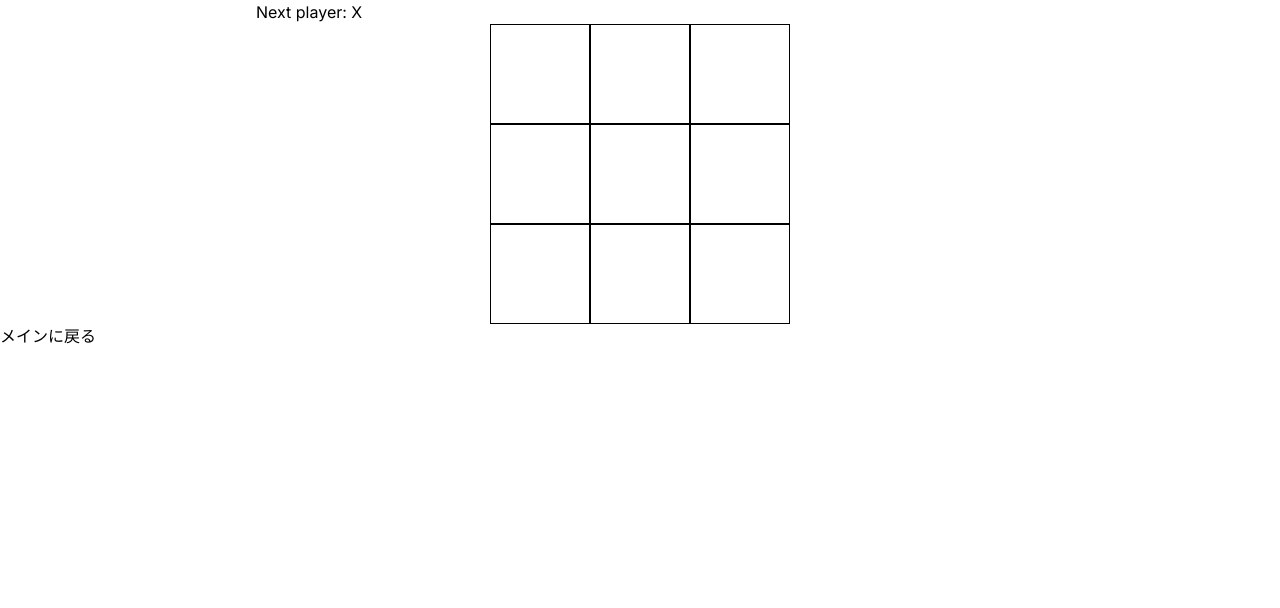
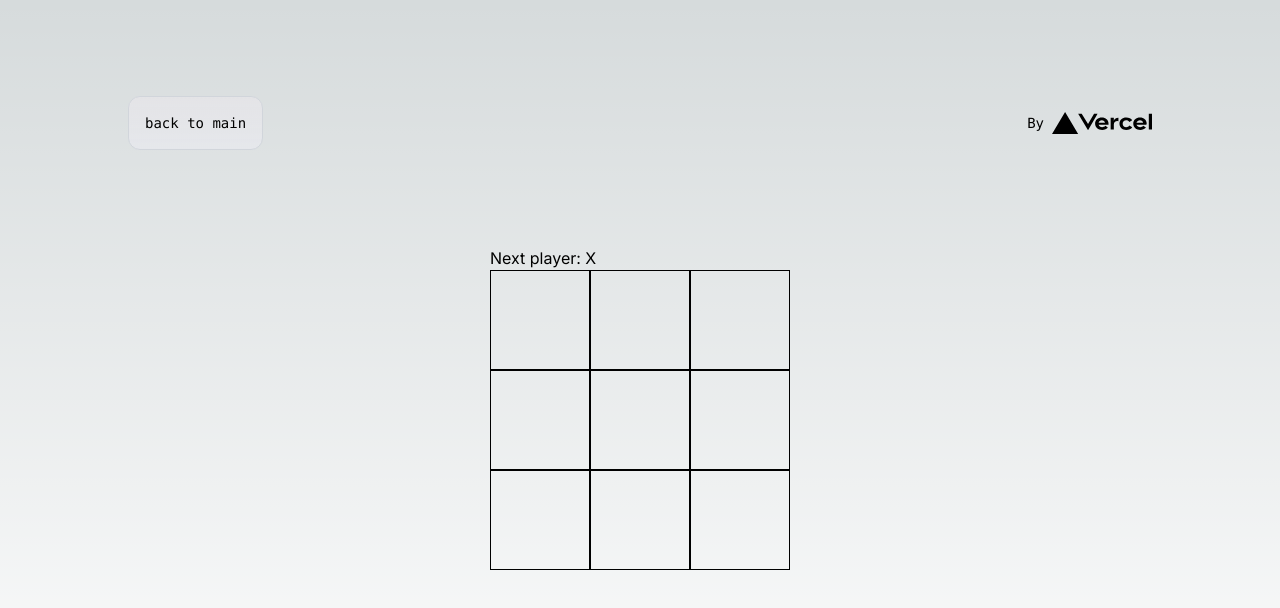
Before and after one commit to seonlin-choi-ops/202409kenshu, a Next.js app in the folder 202409kenshu/: page /TTT in a window 1280 px wide. Shown: the top 608 px of the page. Built offline with nearby package versions, Linux system fonts and the light colour scheme.

Commit message:
formatting files

```diff
--- a/202409kenshu/app/5x5/page.tsx
+++ b/202409kenshu/app/5x5/page.tsx
@@ -1,5 +1,6 @@
 "use client";
 import Link from "next/link";
+import Image from "next/image";
 import { useState, useEffect, useActionState, useRef } from "react";
 import "./style.css";
 
@@ -81,6 +82,36 @@
   const hours = `0${Math.floor(time / 3600000)}`.slice(-2);
 
   return (<>
+    <main className="flex min-h-screen flex-col items-center p-24">
+      <div className="z-10 w-full max-w-5xl items-center justify-between font-mono text-sm lg:flex">
+        <Link
+          href={"/"}
+          className="fixed left-0 top-0 flex w-full justify-center border-b border-gray-300 bg-gradient-to-b from-zinc-200 pb-6 pt-8 backdrop-blur-2xl dark:border-neutral-800 dark:bg-zinc-800/30 dark:from-inherit lg:static lg:w-auto  lg:rounded-xl lg:border lg:bg-gray-200 lg:p-4 lg:dark:bg-zinc-800/30">
+          <div>
+            back to main
+          </div>
+        </Link>
+        <div className="fixed bottom-0 left-0 flex h-48 w-full items-end justify-center bg-gradient-to-t from-white via-white dark:from-black dark:via-black lg:static lg:size-auto lg:bg-none">
+          <a
+            className="pointer-events-none flex place-items-center gap-2 p-8 lg:pointer-events-auto lg:p-0"
+            href="https://vercel.com?utm_source=create-next-app&utm_medium=appdir-template&utm_campaign=create-next-app"
+            target="_blank"
+            rel="noopener noreferrer"
+          >
+            By{" "}
+            <Image
+              src="/vercel.svg"
+              alt="Vercel Logo"
+              className="dark:invert"
+              width={100}
+              height={24}
+              priority
+            />
+          </a>
+        </div>
+      </div>
+
+      <div className="p-24">
         <div>
           <p>{hours}:{minutes}:{seconds}:{milliseconds}</p>
         </div>
@@ -108,12 +139,8 @@
         <div>
           {gameStatusString}
         </div>
-
-    <div>
-        <Link href="/">
-          メインに戻る
-        </Link>
       </div>
+    </main>
   </>
   );
 }
--- a/202409kenshu/app/5x5/style.css
+++ b/202409kenshu/app/5x5/style.css
@@ -2,22 +2,8 @@
 @tailwind components;
 @tailwind utilities;
 
-
-body {
-  color: rgb(0, 0, 0);
-  background: rgb(255, 255, 255);
-}
-
-.status{
-  margin-left: 20%;
-}
-
-.board{
-  text-align: center;
-}
-
 .square {
-    border : 1px solid black;
+  border: 1px solid black;
   width: 100px;
   height: 100px;
   display: inline-block;
@@ -25,8 +11,8 @@
   font-size: 50px;
 }
 
-@media(max-width:300px){
-  .square{
+@media(max-width:300px) {
+  .square {
     width: 50px;
     height: 50px;
     font-size: 25px;
--- /dev/null
+++ b/202409kenshu/app/PR/page.tsx
@@ -0,0 +1,41 @@
+import Image from "next/image";
+import Link from "next/link";
+
+export default function Home() {
+    return (
+        <main className="flex min-h-screen flex-col items-center p-24">
+            <div className="z-10 w-full max-w-5xl items-center justify-between font-mono text-sm lg:flex">
+                <Link
+                    href={"/"}
+                    className="fixed left-0 top-0 flex w-full justify-center border-b border-gray-300 bg-gradient-to-b from-zinc-200 pb-6 pt-8 backdrop-blur-2xl dark:border-neutral-800 dark:bg-zinc-800/30 dark:from-inherit lg:static lg:w-auto  lg:rounded-xl lg:border lg:bg-gray-200 lg:p-4 lg:dark:bg-zinc-800/30">
+                    <div>
+                        back to main
+                    </div>
+                </Link>
+                <div className="fixed bottom-0 left-0 flex h-48 w-full items-end justify-center bg-gradient-to-t from-white via-white dark:from-black dark:via-black lg:static lg:size-auto lg:bg-none">
+                    <a
+                        className="pointer-events-none flex place-items-center gap-2 p-8 lg:pointer-events-auto lg:p-0"
+                        href="https://vercel.com?utm_source=create-next-app&utm_medium=appdir-template&utm_campaign=create-next-app"
+                        target="_blank"
+                        rel="noopener noreferrer"
+                    >
+                        By{" "}
+                        <Image
+                            src="/vercel.svg"
+                            alt="Vercel Logo"
+                            className="dark:invert"
+                            width={100}
+                            height={24}
+                            priority
+                        />
+                    </a>
+                </div>
+            </div>
+
+            <div className="p-24">
+                something something
+            </div>
+
+        </main>
+    );
+}
--- a/202409kenshu/app/TTT/page.tsx
+++ b/202409kenshu/app/TTT/page.tsx
@@ -1,20 +1,21 @@
 "use client";
 import Link from "next/link";
+import Image from "next/image";
 import { useState } from "react";
 import "./style.css";
 
 
-function Square({value, onSquareClick}:{value:String, onSquareClick:Function}) {
+function Square({ value, onSquareClick }: { value: String, onSquareClick: Function }) {
   return <button
     className='square'
-    onClick={()=>onSquareClick()}>
-      {value}
+    onClick={() => onSquareClick()}>
+    {value}
   </button>;
 }
 
-function Board({ xIsNext, squares, onPlay }:{xIsNext:boolean, squares:String[], onPlay:Function}){
+function Board({ xIsNext, squares, onPlay }: { xIsNext: boolean, squares: String[], onPlay: Function }) {
 
-  function handleClick(i:number) {
+  function handleClick(i: number) {
     if (calculateWinner(squares) || squares[i]) {
       return;
     }
@@ -59,7 +60,7 @@
   )
 }
 
-function calculateWinner(squares : String[]) {
+function calculateWinner(squares: String[]) {
   const lines = [
     [0, 1, 2],
     [3, 4, 5],
@@ -79,31 +80,56 @@
   return null;
 }
 
-var testString:String[] = Array(9)
+var testString: String[] = Array(9)
 
 export default function Game() {
-  const [history , setHistory] = useState<any[]>([Array(9)]);
+  const [history, setHistory] = useState<any[]>([Array(9)]);
   const [xIsNext, setXIsNext] = useState<boolean>(true)
-  const currentSquares : String[] = history[history.length - 1];
+  const currentSquares: String[] = history[history.length - 1];
 
-  function handlePlay(nextSquares : String) {
+  function handlePlay(nextSquares: String) {
     setHistory([...history, nextSquares]);
     setXIsNext(!xIsNext);
   }
 
   return (
-    <div className="game">
-      <div className="game-board">
-        <Board xIsNext={xIsNext} squares={currentSquares} onPlay={handlePlay} />
+    <main className="flex min-h-screen flex-col items-center p-24">
+      <div className="z-10 w-full max-w-5xl items-center justify-between font-mono text-sm lg:flex">
+        <Link
+          href={"/"}
+          className="fixed left-0 top-0 flex w-full justify-center border-b border-gray-300 bg-gradient-to-b from-zinc-200 pb-6 pt-8 backdrop-blur-2xl dark:border-neutral-800 dark:bg-zinc-800/30 dark:from-inherit lg:static lg:w-auto  lg:rounded-xl lg:border lg:bg-gray-200 lg:p-4 lg:dark:bg-zinc-800/30">
+          <div>
+            back to main
+          </div>
+        </Link>
+        <div className="fixed bottom-0 left-0 flex h-48 w-full items-end justify-center bg-gradient-to-t from-white via-white dark:from-black dark:via-black lg:static lg:size-auto lg:bg-none">
+          <a
+            className="pointer-events-none flex place-items-center gap-2 p-8 lg:pointer-events-auto lg:p-0"
+            href="https://vercel.com?utm_source=create-next-app&utm_medium=appdir-template&utm_campaign=create-next-app"
+            target="_blank"
+            rel="noopener noreferrer"
+          >
+            By{" "}
+            <Image
+              src="/vercel.svg"
+              alt="Vercel Logo"
+              className="dark:invert"
+              width={100}
+              height={24}
+              priority
+            />
+          </a>
+        </div>
       </div>
-      <div className="game-info">
-        <ol>{/*TODO*/}</ol>
+
+      <div className="p-24">
+        <div className="game">
+          <div className="game-board">
+            <Board xIsNext={xIsNext} squares={currentSquares} onPlay={handlePlay} />
+          </div>
+        </div>
       </div>
-      <div>
-        <Link href="/">
-          メインに戻る
-        </Link>
-      </div>
-    </div>
+
+    </main>
   );
 }
--- a/202409kenshu/app/TTT/style.css
+++ b/202409kenshu/app/TTT/style.css
@@ -3,21 +3,8 @@
 @tailwind utilities;
 
 
-body {
-  color: rgb(0, 0, 0);
-  background: rgb(255, 255, 255);
-}
-
-.status{
-  margin-left: 20%;
-}
-
-.board{
-  text-align: center;
-}
-
 .square {
-    border : 1px solid black;
+  border: 1px solid black;
   width: 100px;
   height: 100px;
   display: inline-block;
@@ -25,8 +12,8 @@
   font-size: 50px;
 }
 
-@media(max-width:300px){
-  .square{
+@media(max-width:300px) {
+  .square {
     width: 50px;
     height: 50px;
     font-size: 25px;
--- a/202409kenshu/app/layout.tsx
+++ b/202409kenshu/app/layout.tsx
@@ -1,5 +1,6 @@
 import type { Metadata } from "next";
 import { Inter } from "next/font/google";
+
 import "./globals.css";
 
 const inter = Inter({ subsets: ["latin"] });
--- a/202409kenshu/package.json
+++ b/202409kenshu/package.json
@@ -9,8 +9,10 @@
     "lint": "next lint"
   },
   "dependencies": {
+    "bootstrap": "^5.3.3",
     "next": "^14.2.7",
     "react": "^18",
+    "react-bootstrap": "^2.10.4",
     "react-dom": "^18"
   },
   "devDependencies": {
```
Also changed, not shown: 202409kenshu/app/page.tsx (+23 -76 lines), 202409kenshu/app/test/page.tsx (+4 -4 lines), 202409kenshu/app/5x5/logic.js (deleted), 1 other file (tests, documents, lock files or other folders). Lines whose indentation alone changed are shown as unchanged.
